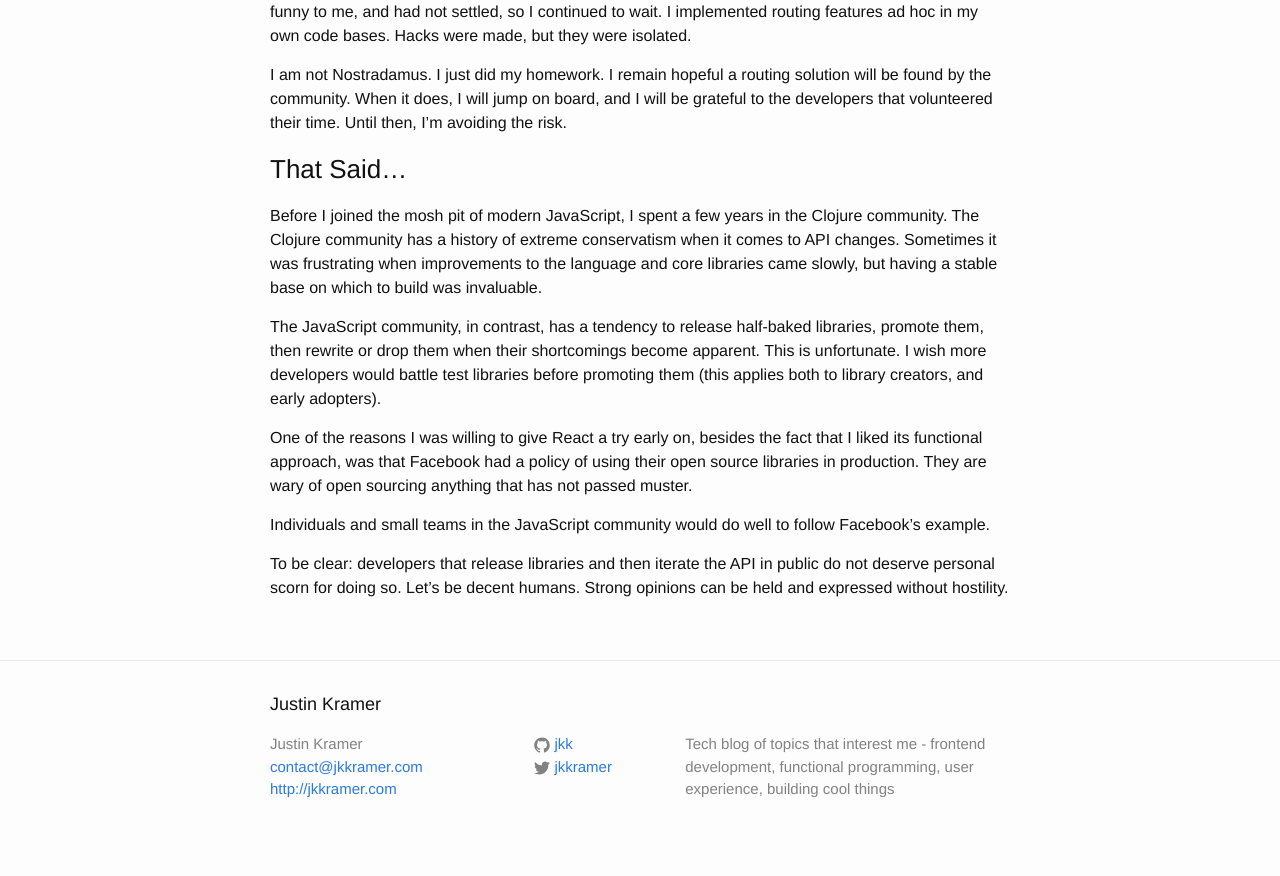
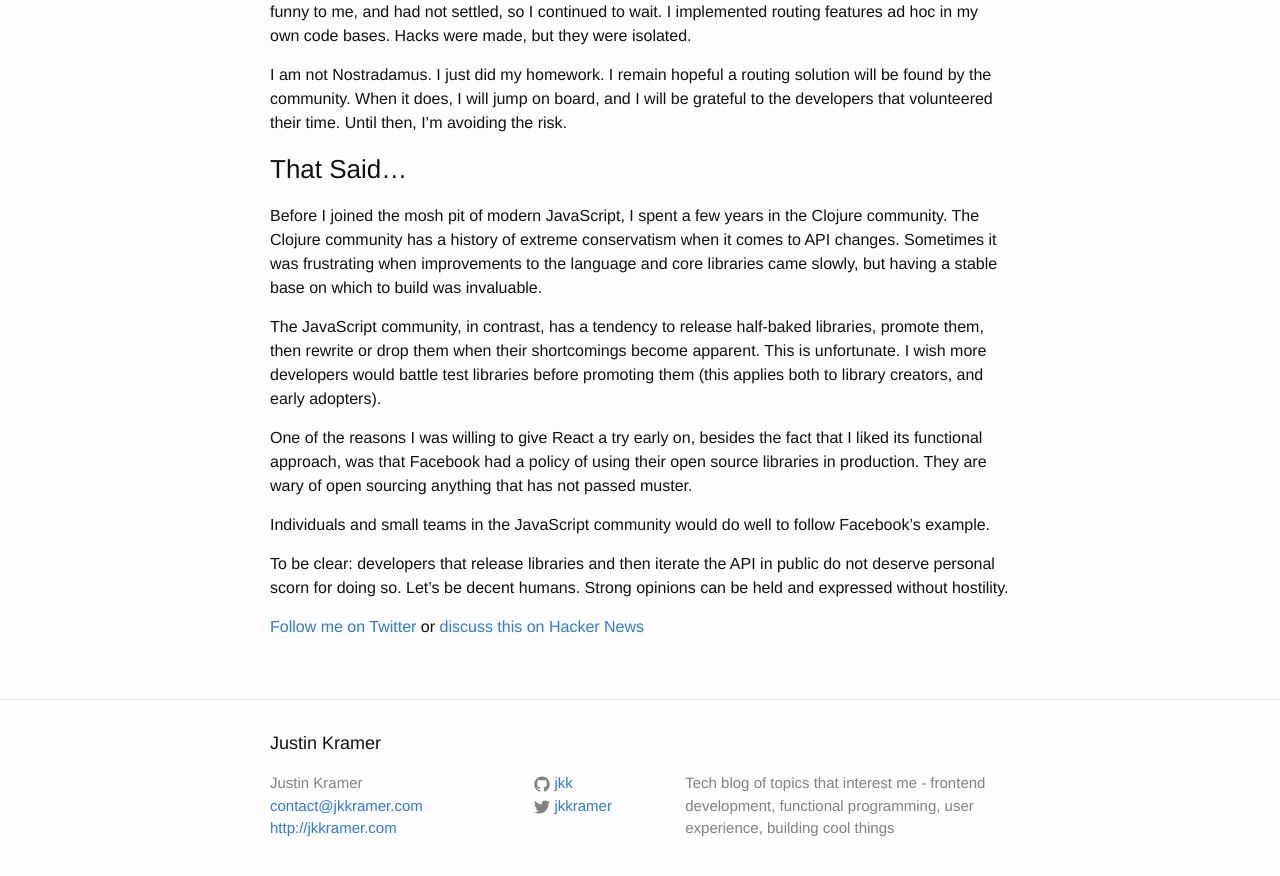
Before and after one commit to jkk/jkk.github.io, a Jekyll site: the page built from _posts/2016-09-16-dependencies-your-problem.md, in a window 1280 px wide and 900 px high, scrolled down 1193 px. Shown: the top 876 px of the window. Built offline with Jekyll 4.4.1, drawn with Linux system fonts in a browser that asks for light colours.

Commit message:
twitter and HN links

```diff
--- a/_posts/2016-09-16-dependencies-your-problem.md
+++ b/_posts/2016-09-16-dependencies-your-problem.md
@@ -54,3 +54,6 @@ One of the reasons I was willing to give React a try early on, besides the fact
 Individuals and small teams in the JavaScript community would do well to follow Facebook's example.
 
 To be clear: developers that release libraries and then iterate the API in public do not deserve personal scorn for doing so. Let's be decent humans. Strong opinions can be held and expressed without hostility.
+
+
+[Follow me on Twitter](https://twitter.com/jkkramer) or [discuss this on Hacker News](https://news.ycombinator.com/item?id=12517962)
```
